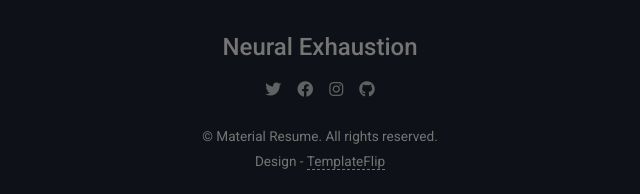
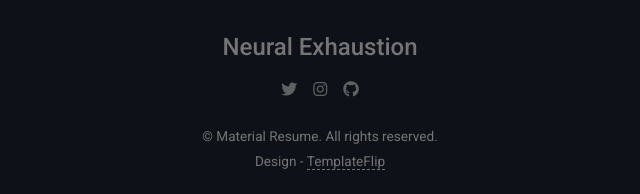
Before and after one commit to neuralexhaustion/neuralexhaustion.github.io, a plain HTML site: page about/index.html in a window 1280 px wide. Shown: the part 2889-3083 px from the top of the page, 320-960 px from the left. Drawn offline with Linux system fonts and the light colour scheme.

Commit message:
Update index.html

```diff
--- a/about/index.html
+++ b/about/index.html
@@ -393,17 +393,17 @@
         <div class="footer-nav">
           <nav role="navigation">
             <ul class="nav justify-content-center">
-              <li class="nav-item"><a class="nav-link" href="https://twitter.com/templateflip" title="Twitter"><i
+              <li class="nav-item"><a class="nav-link" href="https://twitter.com/d_yesiltepe" title="Twitter"><i
                     class="fab fa-twitter"></i><span class="menu-title sr-only">Twitter</span></a>
               </li>
-              <li class="nav-item"><a class="nav-link" href="https://www.facebook.com/templateflip" title="Facebook"><i
+              <!-- <li class="nav-item"><a class="nav-link" href="https://www.facebook.com/templateflip" title="Facebook"><i
                     class="fab fa-facebook"></i><span class="menu-title sr-only">Facebook</span></a>
-              </li>
-              <li class="nav-item"><a class="nav-link" href="https://www.instagram.com/templateflip"
+              </li> -->
+              <li class="nav-item"><a class="nav-link" href="https://www.instagram.com/yesiltepe_hidir"
                   title="Instagram"><i class="fab fa-instagram"></i><span
                     class="menu-title sr-only">Instagram</span></a>
               </li>
-              <li class="nav-item"><a class="nav-link" href="https://github.com/templateflip" title="Github"><i
+              <li class="nav-item"><a class="nav-link" href="https://github.com/yesiltepe-hidir" title="Github"><i
                     class="fab fa-github"></i><span class="menu-title sr-only">Github</span></a>
               </li>
             </ul>
```
